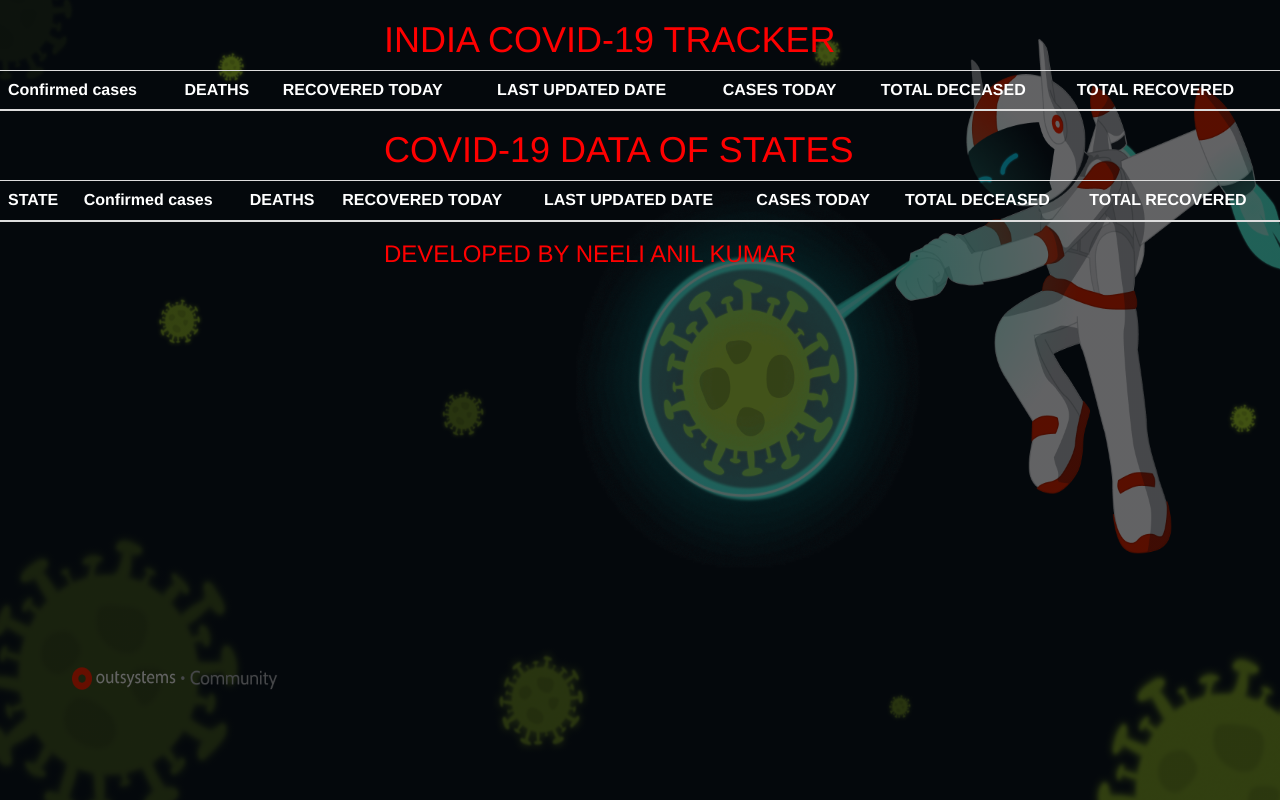
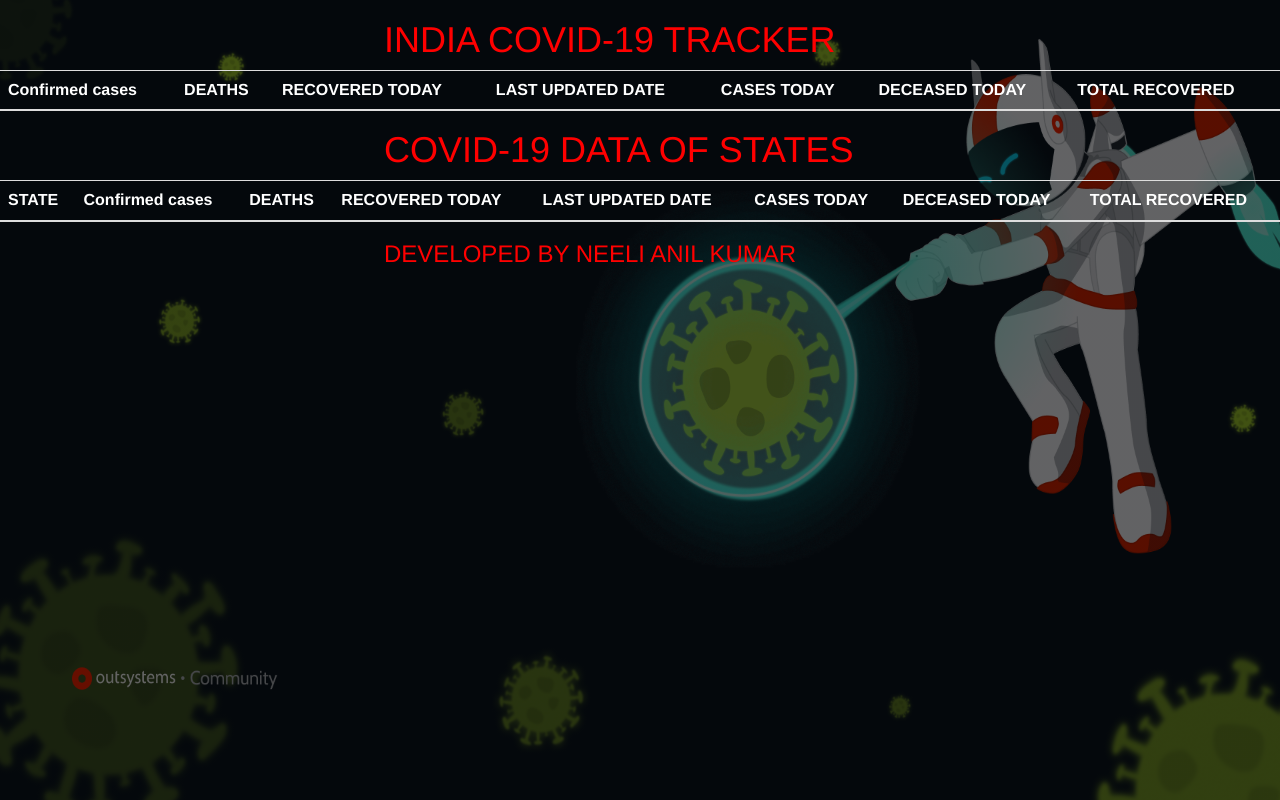
Before and after one commit to AnilNeeli/COVIDINDIA, a plain HTML site: page index.html in a window 1280 px wide. Drawn offline with nearby package versions, Linux system fonts and the light colour scheme; no server answers.

Commit message:
Update index.html

```diff
--- a/index.html
+++ b/index.html
@@ -46,7 +46,7 @@
           <th>RECOVERED TODAY</th>
           <th>LAST UPDATED DATE</th>
           <th>CASES TODAY</th>
-          <th>TOTAL DECEASED</th>
+          <th>DECEASED TODAY</th>
           <th>TOTAL RECOVERED</th>
         </thead>
       </tr>
@@ -62,7 +62,7 @@
           <th>RECOVERED TODAY</th>
           <th>LAST UPDATED DATE</th>
           <th>CASES TODAY</th>
-          <th>TOTAL DECEASED</th>
+          <th>DECEASED TODAY</th>
           <th>TOTAL RECOVERED</th>
         </thead>
       </tr>
```
